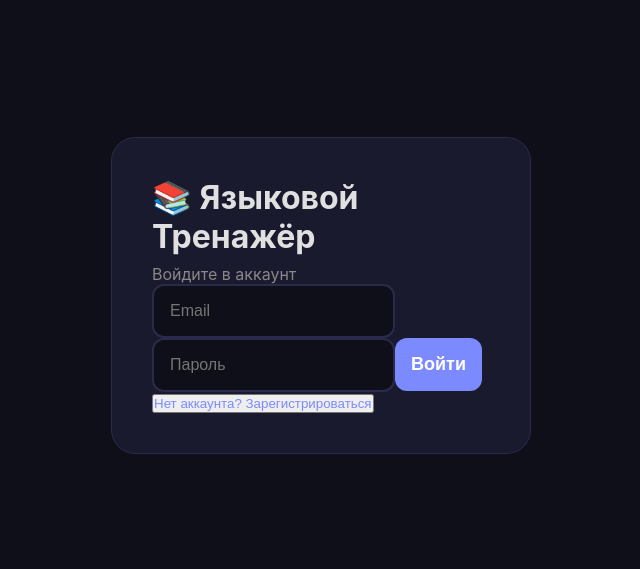
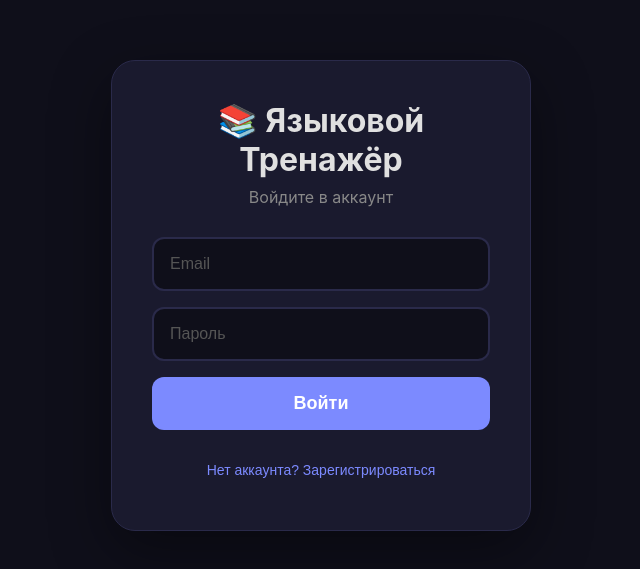
Before and after one commit to muwabeloys/Diplom, a React (Vite) app in the folder client/: page / in a window 1280 px wide. Shown: the part 105-674 px from the top of the page, without its empty margins (319-959 px from the left). Built offline with nearby package versions, Linux system fonts and the light colour scheme.

Commit message:
Исправил страницы регитсрации и авторизации

```diff
--- a/client/src/pages/AuthPage.css
+++ b/client/src/pages/AuthPage.css
@@ -4,15 +4,22 @@
     justify-content: center;
     min-height: 100vh;
     padding: 20px;
+    background: #0f0f1a;
 }
 
 .auth-card {
     background: #1a1a2e;
-    border: 1px solid #2a2a4a;
     padding: 40px;
     border-radius: 24px;
+    box-shadow: 0 20px 60px rgba(0, 0, 0, 0.4);
     width: 100%;
     max-width: 420px;
+    border: 1px solid #2a2a4a;
+}
+
+.auth-header {
+    text-align: center;
+    margin-bottom: 30px;
 }
 
 .auth-header h1 {
@@ -23,6 +30,13 @@
 
 .auth-header p {
     color: #888;
+    font-size: 16px;
+}
+
+.auth-form {
+    display: flex;
+    flex-direction: column;
+    gap: 16px;
 }
 
 .auth-form input {
@@ -32,11 +46,17 @@
     font-size: 16px;
     background: #0f0f1a;
     color: #e0e0e0;
+    transition: border-color 0.3s, box-shadow 0.3s;
+}
+
+.auth-form input::placeholder {
+    color: #555;
 }
 
 .auth-form input:focus {
     outline: none;
     border-color: #7c8aff;
+    box-shadow: 0 0 0 3px rgba(124, 138, 255, 0.1);
 }
 
 .btn-submit {
@@ -48,18 +68,40 @@
     font-size: 18px;
     font-weight: bold;
     cursor: pointer;
+    transition: all 0.3s;
 }
 
 .btn-submit:hover {
     background: #6670f0;
+    transform: translateY(-2px);
+    box-shadow: 0 8px 25px rgba(124, 138, 255, 0.3);
 }
 
 .btn-toggle {
+    display: block;
+    width: 100%;
+    margin-top: 20px;
+    padding: 12px;
+    background: none;
+    border: none;
     color: #7c8aff;
+    cursor: pointer;
+    font-size: 14px;
+    transition: color 0.3s;
+}
+
+.btn-toggle:hover {
+    color: #9aa0ff;
+    text-decoration: underline;
 }
 
 .error-message {
-    background: #3a1a1a;
+    background: rgba(255, 71, 87, 0.1);
     color: #ff6b6b;
-    border: 1px solid #ff4757;
+    padding: 12px;
+    border-radius: 8px;
+    margin-top: 16px;
+    text-align: center;
+    border: 1px solid rgba(255, 71, 87, 0.2);
+    font-size: 14px;
 }
```
